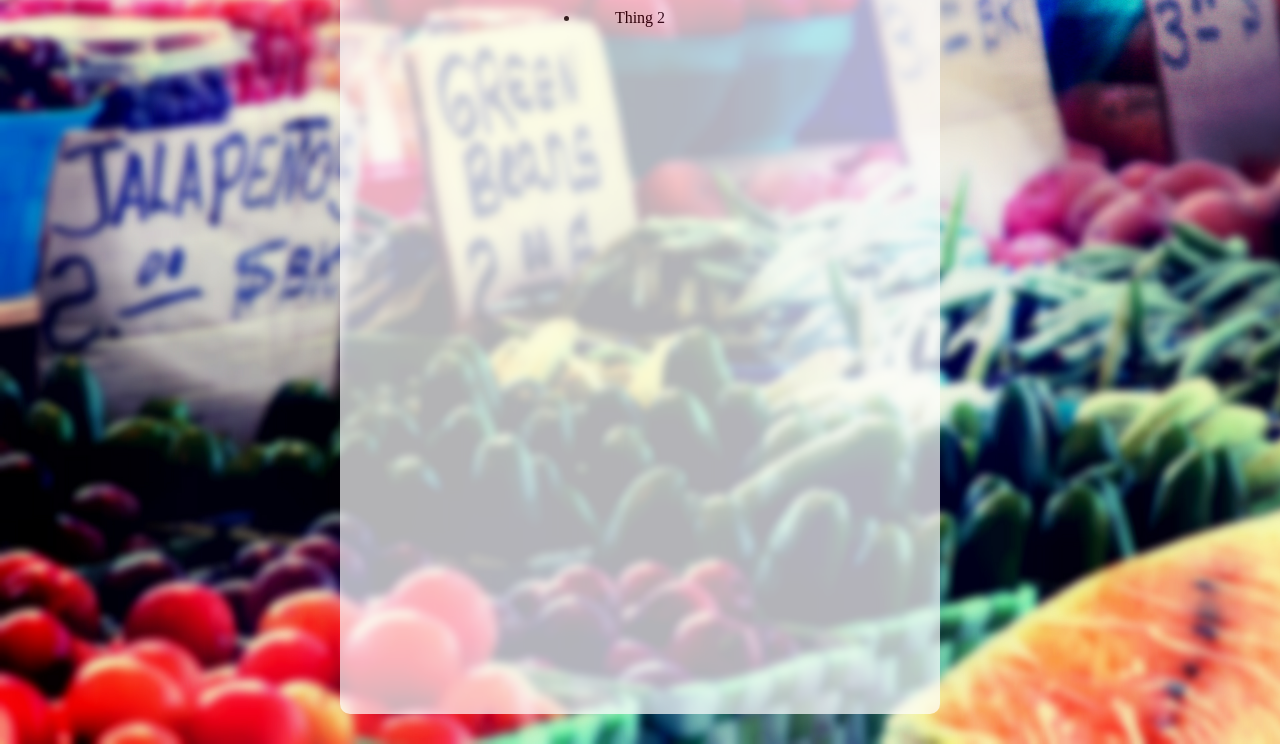
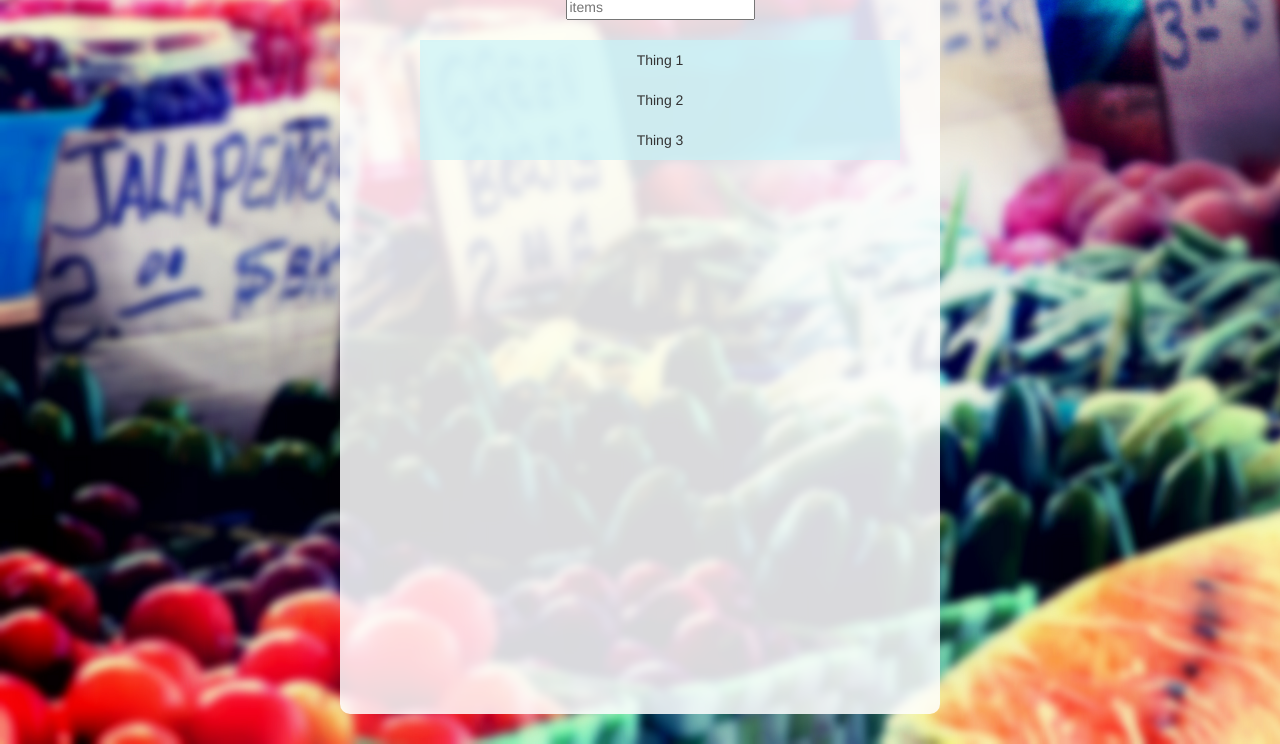
Before and after one commit to frimmy/Shopping-List-Web-App, a plain HTML site: page index.html in a window 1280 px wide. Shown: the part 116-860 px from the top of the page. Drawn offline with nearby package versions, Linux system fonts and the light colour scheme.

Commit message:
bootstrapped shopping list

```diff
--- a/index.html
+++ b/index.html
@@ -2,9 +2,21 @@
 <html>
 	<head>
 		<meta http-equiv="content-type" content="text/html; charset=UTF-8">
+		<title>Grocering Store App</title>
+		<!--local links-->
+		<meta name="viewport" content="width=device-width, initial-scale=1.0">
+
+		<script type="text/javascript" src="application.js"></script>
+		<!--CDN linked: Bootsrap, Angular.JS/Firebase.JS etc-->
+		<link rel="stylesheet" href="https://netdna.bootstrapcdn.com/bootstrap/3.0.2/css/bootstrap.min.css">
 		<link rel="stylesheet" type="text/css" href="main.css">
-		<script type="text/javascript" src="application.js"></script>
-		<title>Grocering Store App</title>
+		<!-- HTML5 Shim and Respond.js IE8 support of HTML5 elements and media queries -->
+    <!-- WARNING: Respond.js doesn't work if you view the page via file:// -->
+    <!--[if lt IE 9]>
+      <script src="https://oss.maxcdn.com/libs/html5shiv/3.7.0/html5shiv.js"></script>
+      <script src="https://oss.maxcdn.com/libs/respond.js/1.3.0/respond.min.js"></script>
+    <![endif]-->
+
 	</head>
 
 	<body>
@@ -17,8 +29,11 @@
 
 				<section id="main">
 					<ul>
+						<input type="text" placeholder="items">
 						<li>Thing 1</li>
 						<li>Thing 2</li>
+						<li>Thing 3</li>
+
 					</ul>
 				</section>
 
--- a/main.css
+++ b/main.css
@@ -1,58 +1,4 @@
-/* http://meyerweb.com/eric/tools/css/reset/
-   v2.0 | 20110126
-   License: none (public domain)
-*/
 
-html, body, div, span, applet, object, iframe,
-h1, h2, h3, h4, h5, h6, p, blockquote, pre,
-a, abbr, acronym, address, big, cite, code,
-del, dfn, em, img, ins, kbd, q, s, samp,
-small, strike, strong, sub, sup, tt, var,
-b, u, i, center,
-dl, dt, dd, ol, ul, li,
-fieldset, form, label, legend,
-table, caption, tbody, tfoot, thead, tr, th, td,
-article, aside, canvas, details, embed,
-figure, figcaption, footer, header, hgroup,
-menu, nav, output, ruby, section, summary,
-time, mark, audio, video {
-	margin: 0;
-	padding: 0;
-	border: 0;
-	font-size: 100%;
-	font: inherit;
-	vertical-align: baseline;
-}
-/* HTML5 display-role reset for older browsers */
-article, aside, details, figcaption, figure,
-footer, header, hgroup, menu, nav, section {
-	display: block;
-}
-body {
-	line-height: 1;
-}
-ol, ul {
-	list-style: none;
-}
-blockquote, q {
-	quotes: none;
-}
-blockquote:before, blockquote:after,
-q:before, q:after {
-	content: '';
-	content: none;
-}
-table {
-	border-collapse: collapse;
-	border-spacing: 0;
-}
-
-/*html {
-	height: 100%;
-	font: normal 12px/14px 'Lucida Grande', 'Lucida Sans Unicode', Verdana, sans-serif;
-}*/
-
-/*begin style*/
 body {
 
 
@@ -70,23 +16,25 @@ div#content {
 	height: 800px;
 	width: 600px;
 	margin: 10px auto;
-	background-color: #ffffff;
-	opacity: .7;
+	background-color: rgba(255,255,255,0.85);
 	border-radius: 10px;
 	display: block;
+	padding: 10px;
 
 }
 
 ul {
-	list-style: disc;
 	text-align: center;
 	margin: 10px auto;
 }
 
 li {
-	width: 100px;
+
 	padding: 10px;
 	margin: auto;
+	background-color: hsla(187, 78%, 88%, 0.68);
+	list-style: none;
+	width: 480px;
 }
 
 header {
@@ -96,3 +44,7 @@ header {
 	text-align: center;
 	margin: 10px auto;
 }
+
+input {
+	margin-bottom: 20px;
+}
```
